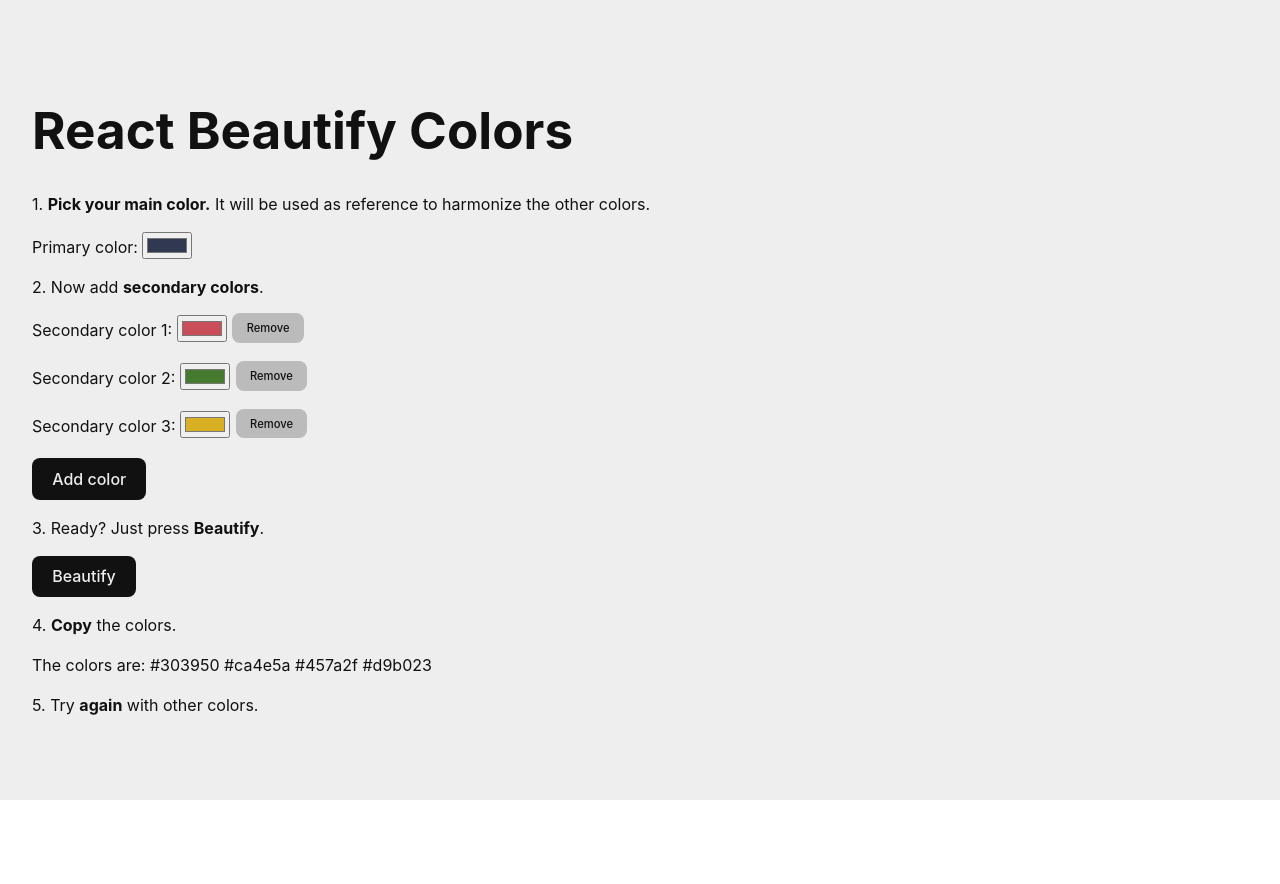
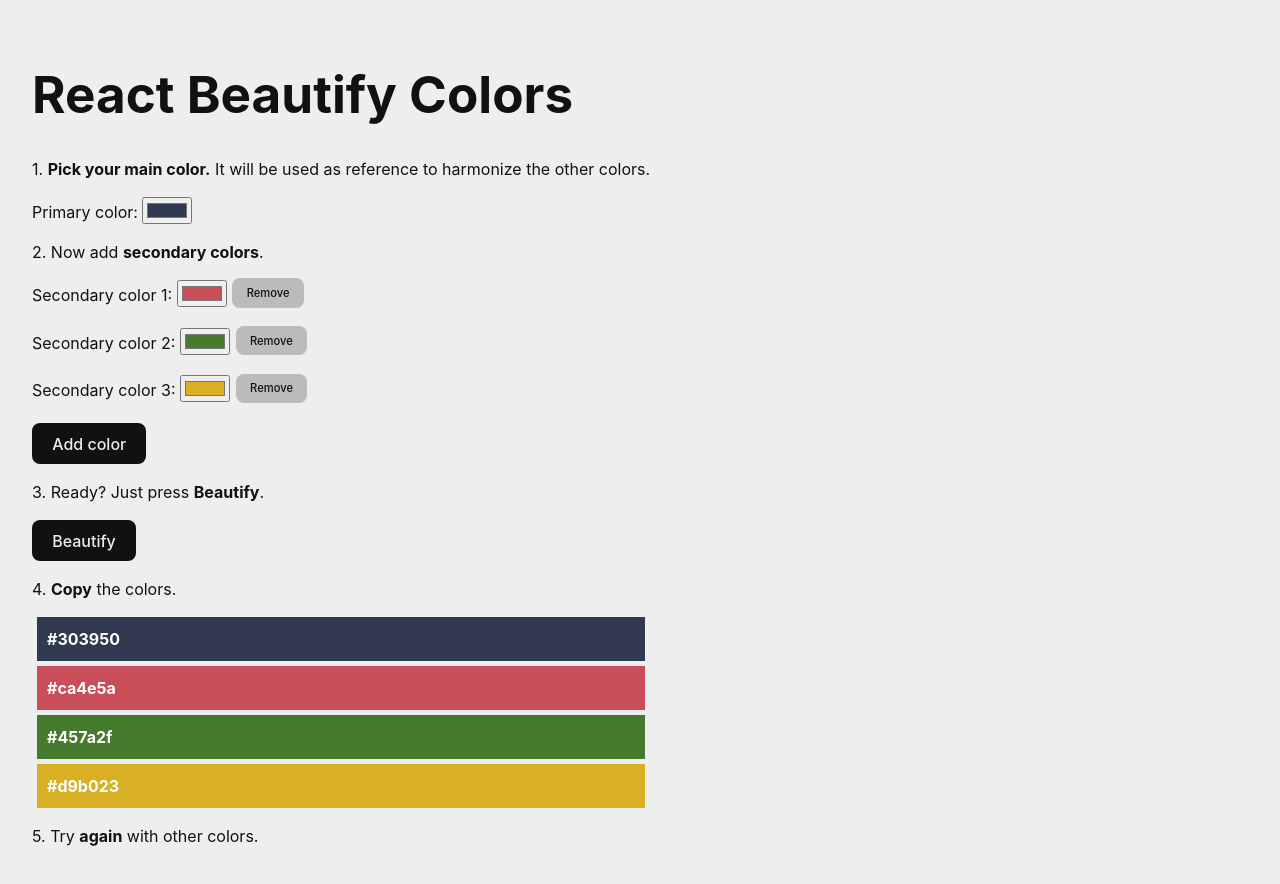
Before and after one commit to GhitaB/react-beautify-colors, a React (Vite) app: page / in a window 1280 px wide. Shown: the top 884 px of the page. Before the commit the page ends 800 px from the top, so only its background shows below. Built offline with nearby package versions, Linux system fonts and the light colour scheme.

Commit message:
Improved colors list.

```diff
--- /dev/null
+++ b/src/ColorDiv.jsx
@@ -0,0 +1,3 @@
+export function ColorDiv(color) {
+  return <div style={{ backgroundColor: color }}>{color}</div>;
+}
--- a/src/ColorsList.jsx
+++ b/src/ColorsList.jsx
@@ -1,6 +1,21 @@
 export function ColorsList(colors) {
   const colors_array = Object.values(colors); // Credits: ChatGPT
+  // Credits: ChatGPT for this amazing list of colors view, too.
   return (
-    <p>The colors are: {colors_array.map((color) => color.value + " ")}</p>
+    <div>
+      {colors_array.map((color) => (
+        <div
+          key={color.id}
+          style={{
+            backgroundColor: color.value,
+            padding: "10px",
+            margin: "5px",
+            color: "#fff",
+          }}
+        >
+          <span style={{ fontWeight: "bold" }}>{color.value}</span>
+        </div>
+      ))}
+    </div>
   );
 }
```
